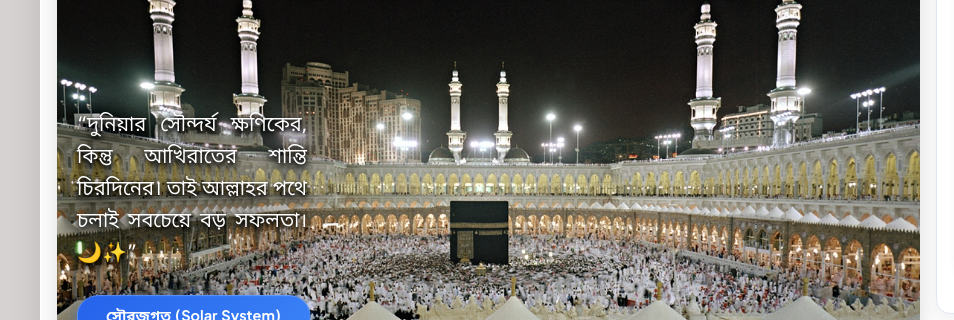
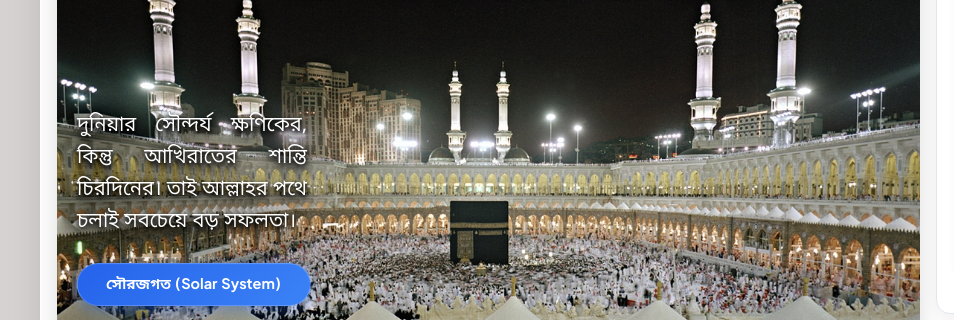
Before and after one commit to megadealszone/bd, a plain HTML site: page index.html in a window 1280 px wide. Shown: the part 208-528 px from the top of the page, 0-954 px from the left. Drawn offline with nearby package versions, Linux system fonts and the light colour scheme; animation ran at ten frames a second.

Commit message:
Update index.html

```diff
--- a/index.html
+++ b/index.html
@@ -1387,7 +1387,7 @@
 
             <div class="hero-content">
               <h1>لَا إِلٰهَ إِلَّا اللّٰهُ مُحَمَّدٌ رَّسُولُ اللّٰهِ</h1>
-              <p>“দুনিয়ার সৌন্দর্য ক্ষণিকের, কিন্তু আখিরাতের শান্তি চিরদিনের। তাই আল্লাহর পথে চলাই সবচেয়ে বড় সফলতা। 🌙✨”</p>
+              <p>দুনিয়ার সৌন্দর্য ক্ষণিকের, কিন্তু আখিরাতের শান্তি চিরদিনের। তাই আল্লাহর পথে চলাই সবচেয়ে বড় সফলতা।</p>
               <a href="#footer-section" class="slider-btn" onclick="scrollToFooter(); return false;">সৌরজগত (Solar System)</a>
             </div>
           </section>
```
